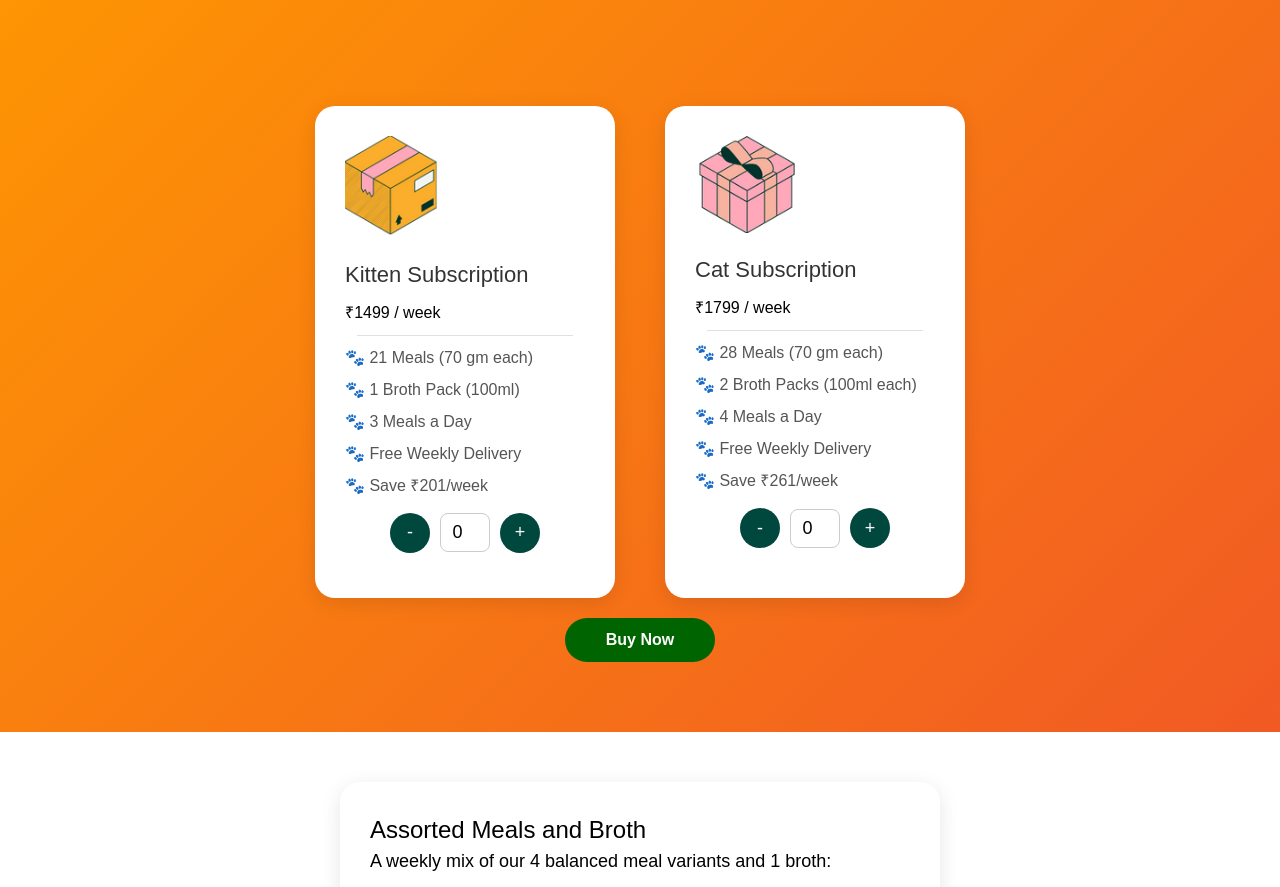
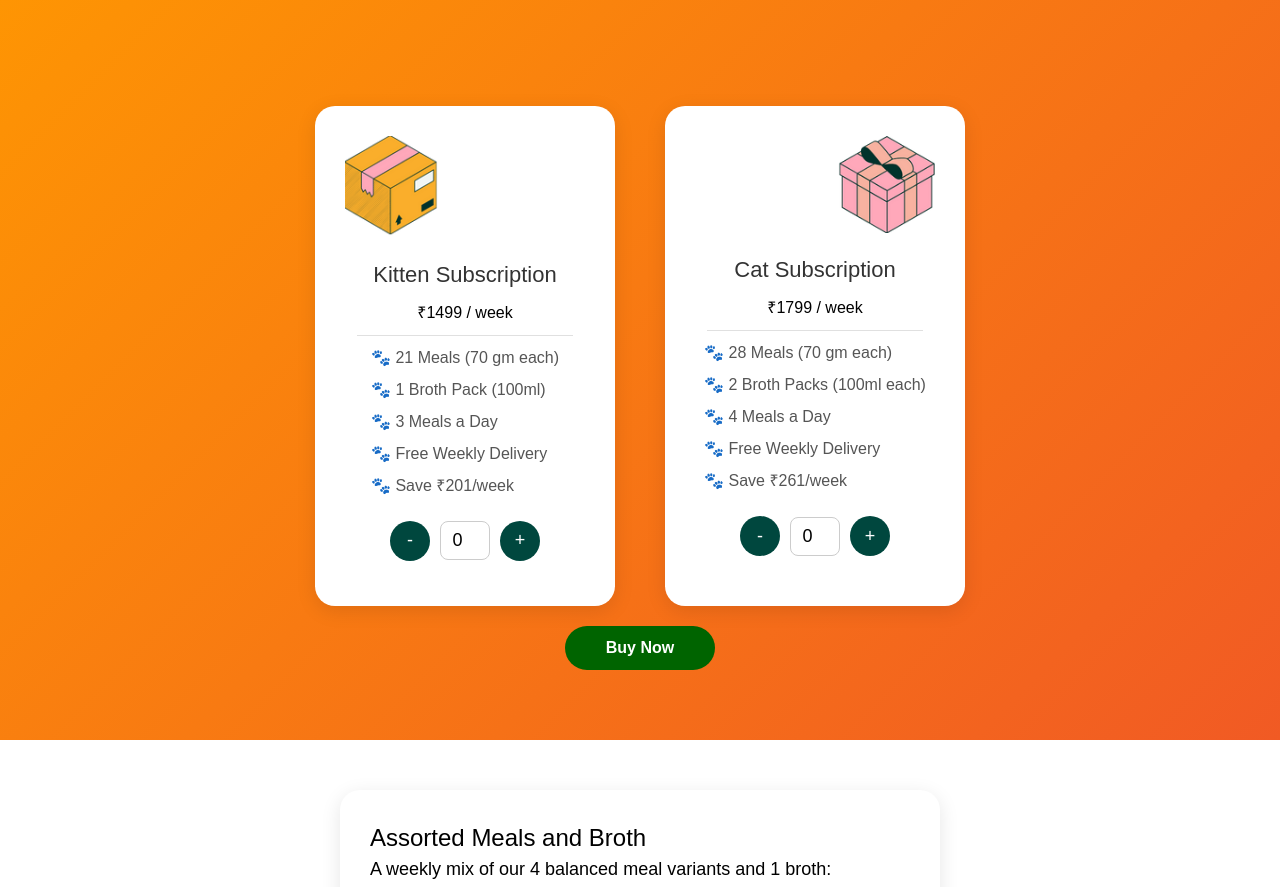
Before and after one commit to aditya01889/cozy-cat-kitchen, a React (Create React App) app: page / in a window 1280 px wide. Shown: the part 938-1825 px from the top of the page. Built offline with nearby package versions, Linux system fonts and the light colour scheme; a web font is replaced by a local one.

Commit message:
Updated Cat box alignment

```diff
--- a/src/components/SubscriptionPlans.css
+++ b/src/components/SubscriptionPlans.css
@@ -49,6 +49,19 @@
   box-shadow: 0 5px 20px rgba(0, 0, 0, 0.1);
   text-align: left;
   position: relative;
+  display: flex;
+  flex-direction: column;
+  align-items: center;
+}
+
+/* Align kitten subscription image on the left */
+.plan-card.kitten-subscription img.box-icon {
+  align-self: flex-start;
+}
+
+/* Align cat subscription image on the right */
+.plan-card.cat-subscription img.box-icon {
+  align-self: flex-end;
 }
 
 /* Box icon inside the card */
--- a/src/components/SubscriptionPlans.js
+++ b/src/components/SubscriptionPlans.js
@@ -116,7 +116,7 @@ const SubscriptionPlans = () => {
       <img src={`${process.env.PUBLIC_URL}/images/logo-white.png`} alt="Cozy Cat Kitchen Logo" className="title-logo" />
       <div className="subscription-plans">
         {subscriptions.map((subscription, index) => (
-          <div key={index} className="plan-card">
+          <div key={index} className={`plan-card ${subscription.name.toLowerCase().includes('kitten') ? 'kitten-subscription' : 'cat-subscription'}`}>
             <img src={subscription.image} alt={subscription.name} className="box-icon" />
             <h3>{subscription.name}</h3>
             <p>₹{subscription.price} / week</p>
```
Also changed, not shown: 11 other files (tests, documents, lock files or other folders).
